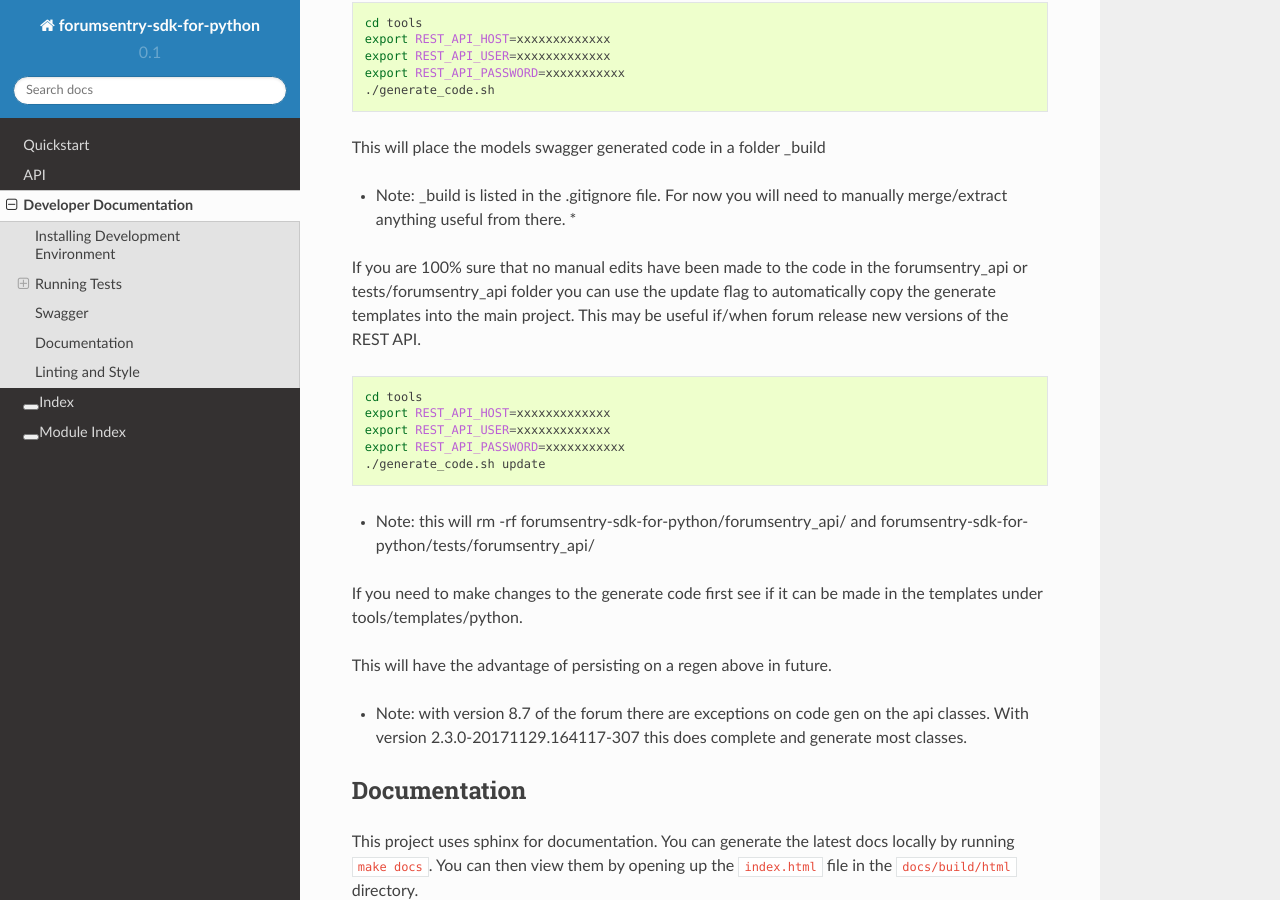
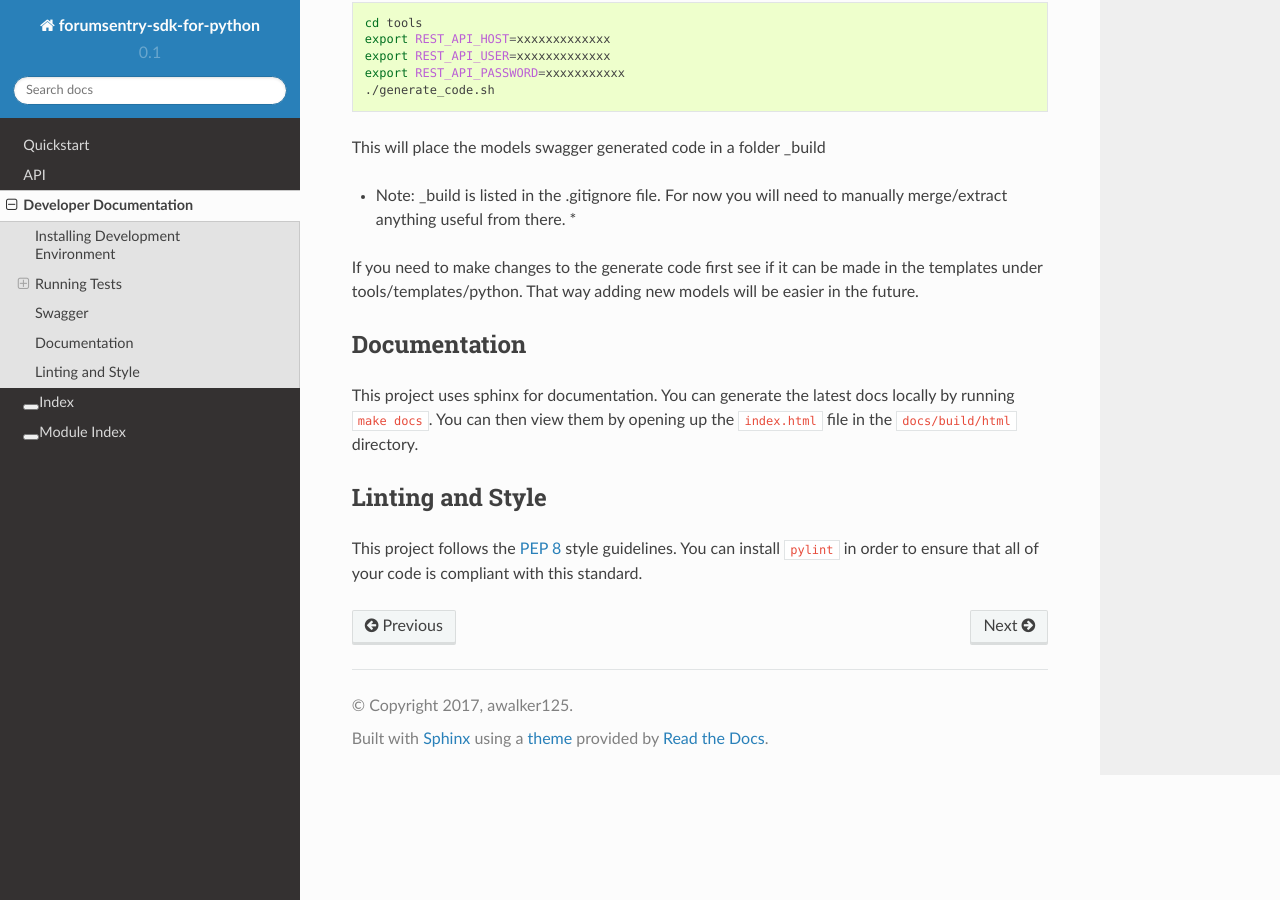
Before and after one commit to awalker125/forumsentry-sdk-for-python, a Sphinx documentation site: the page built from docs/dev.rst, in a window 1280 px wide and 900 px high, scrolled down 1194 px. Built offline with Sphinx 7.4.7 and the Read the Docs theme 2.0.0, drawn with Linux system fonts in a browser that asks for light colours.

```diff
--- a/docs/dev.rst
+++ b/docs/dev.rst
@@ -56,24 +56,7 @@
 
 * Note: _build is listed in the .gitignore file. For now you will need to manually merge/extract anything useful from there. *
 
-If you are 100% sure that no manual edits have been made to the code in the forumsentry_api or tests/forumsentry_api folder you can use the update flag to automatically copy the generate templates into the main project. This may be useful if/when forum release new versions of the REST API.
-
-
-.. code:: bash
-
-	cd tools
-	export REST_API_HOST=xxxxxxxxxxxxx
-	export REST_API_USER=xxxxxxxxxxxxx
-	export REST_API_PASSWORD=xxxxxxxxxxx
-	./generate_code.sh update
-
-* Note: this will rm -rf  forumsentry-sdk-for-python/forumsentry_api/ and forumsentry-sdk-for-python/tests/forumsentry_api/
-
-If you need to make changes to the generate code first see if it can be made in the templates under tools/templates/python.
-
-This will have the advantage of persisting on a regen above in future.
-
-* Note: with version 8.7 of the forum there are exceptions on code gen on the api classes. With version 2.3.0-20171129.164117-307 this does complete and generate most classes.
+If you need to make changes to the generate code first see if it can be made in the templates under tools/templates/python. That way adding new models will be easier in the future.
 
 Documentation
 -------------
```
Also changed, not shown: 4 other files.
